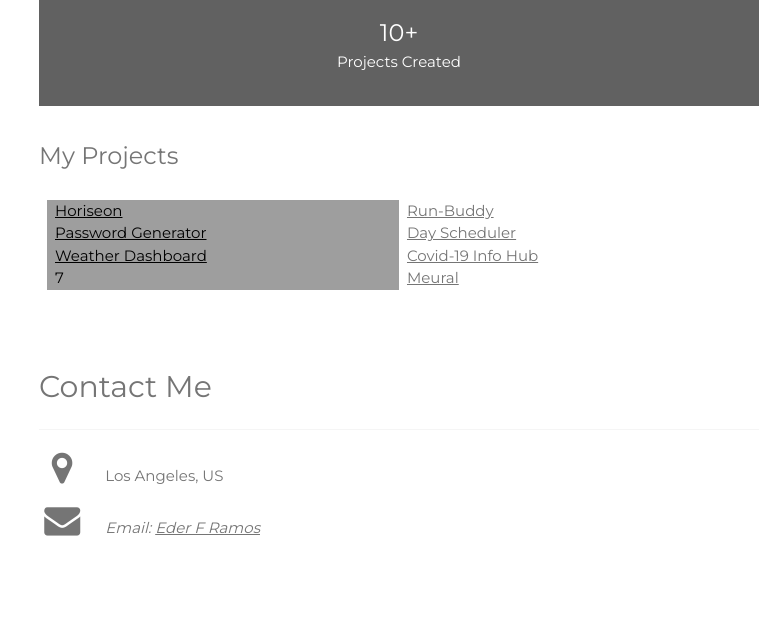
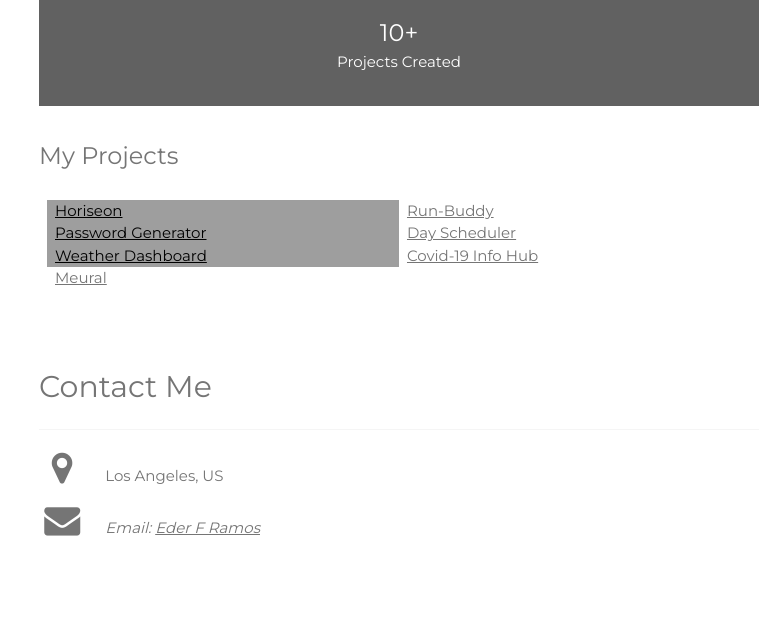
Before and after one commit to eramos3/myportfolio, a plain HTML site: page index.html in a window 1280 px wide. Shown: the part 1225-1850 px from the top of the page, without its empty margins (497-1280 px from the left). Drawn offline with nearby package versions, Linux system fonts and the light colour scheme.

```diff
--- a/index.html
+++ b/index.html
@@ -120,7 +120,6 @@
                             href="https://mooka0.github.io/covid19-info-hub/">Covid-19 Info Hub</a></div>
                 </div>
                 <div class="w3-row-padding">
-                    <div class="w3-col w3-container l6 w3-grey">7</div>
                     <div class="w3-col w3-container l6"><a target="_blank"
                         href="https://meural.herokuapp.com/">Meural</a></div>
                 </div>
```
